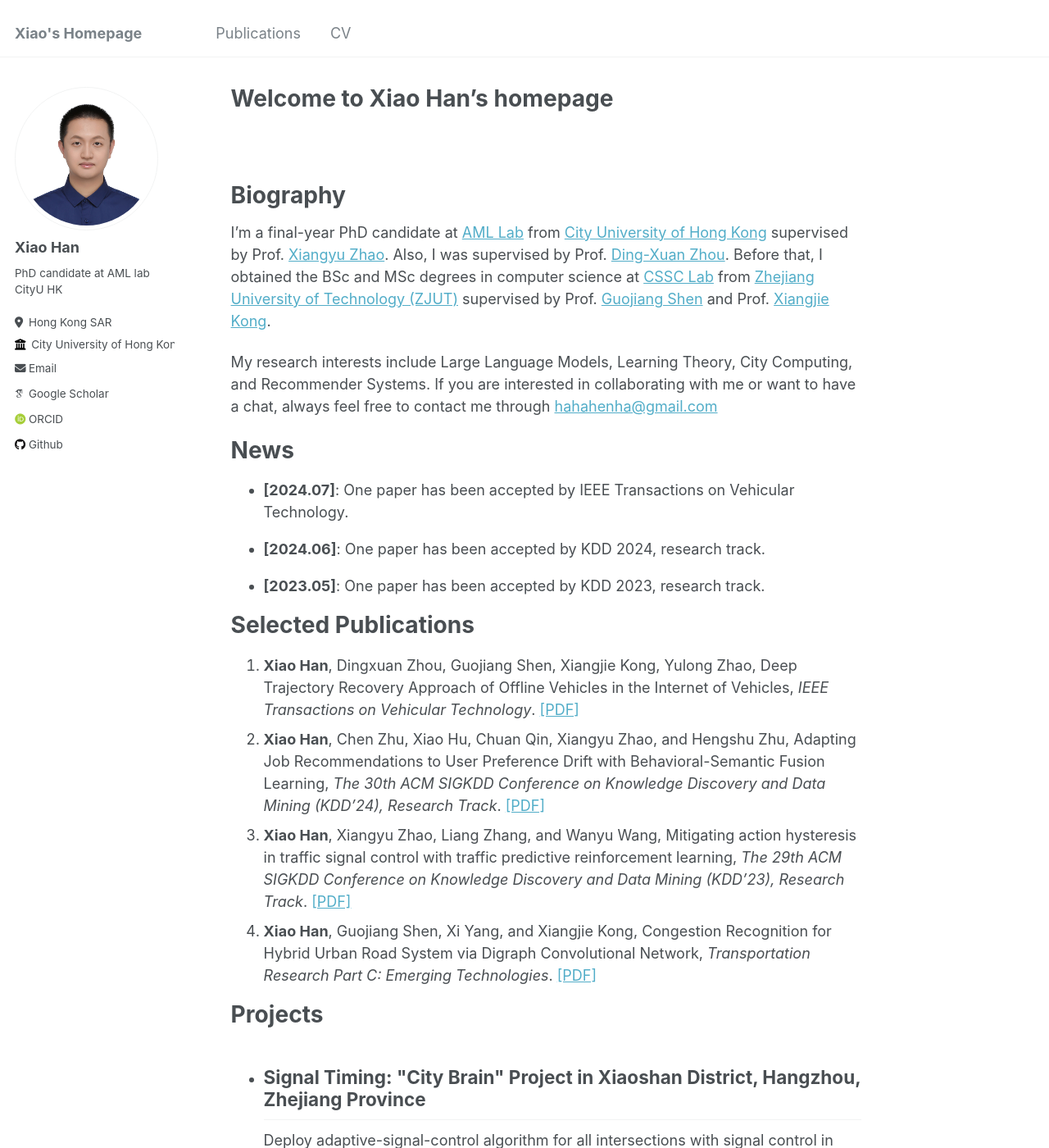
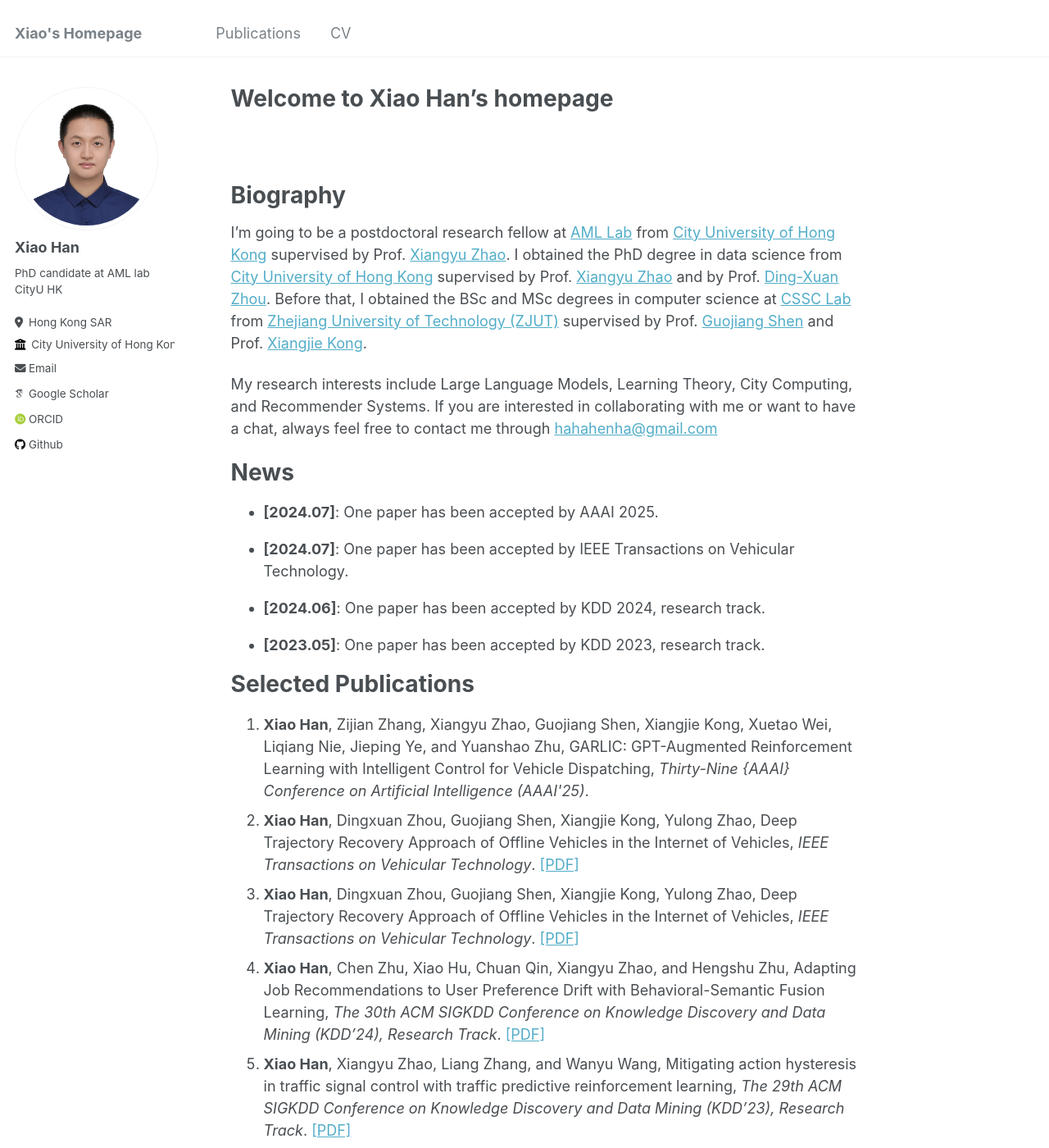
Before and after one commit to hahahenha/hahahenha.github.io, a Jekyll site: the page built from _pages/about.md, in a window 1280 px wide and 1400 px high. Shown: the whole window at 82% size. Built offline with Jekyll 4.4.1, drawn with Linux system fonts in a browser that asks for light colours; some web fonts are replaced.

Commit message:
Update about.md

```diff
--- a/_pages/about.md
+++ b/_pages/about.md
@@ -20,8 +20,8 @@ redirect_from:
 
 Biography
 ======
-I'm a final-year PhD candidate at [AML Lab](https://aml-cityu.github.io/) from [City University of Hong Kong](https://www.cityu.edu.hk) supervised by Prof. [Xiangyu Zhao](https://zhaoxyai.github.io/).
-Also, I was supervised by Prof. [Ding-Xuan Zhou](https://www.sydney.edu.au/science/about/our-people/academic-staff/dingxuan-zhou.html).
+I'm going to be a postdoctoral research fellow at [AML Lab](https://aml-cityu.github.io/) from [City University of Hong Kong](https://www.cityu.edu.hk) supervised by Prof. [Xiangyu Zhao](https://zhaoxyai.github.io/).
+I obtained the PhD degree in data science from [City University of Hong Kong](https://www.cityu.edu.hk) supervised by Prof. [Xiangyu Zhao](https://zhaoxyai.github.io/) and by Prof. [Ding-Xuan Zhou](https://www.sydney.edu.au/science/about/our-people/academic-staff/dingxuan-zhou.html).
 Before that, I obtained the BSc and MSc degrees in computer science at [CSSC Lab](https://www.cssclab.cn/) from [Zhejiang University of Technology (ZJUT)](https://www.zjut.edu.cn) supervised by Prof. [Guojiang Shen](https://homepage.zjut.edu.cn//sgj/) and Prof. [Xiangjie Kong](http://www.cssclab.cn/xjkong/).
 
 My research interests include Large Language Models, Learning Theory, City Computing, and Recommender Systems.
@@ -38,6 +38,10 @@ If you are interested in collaborating with me or want to have a chat, always fe
 
 <!-- <div class="scrollable"> -->
 <div>
+ <ul>
+    <li><strong>[2024.07]</strong>: One paper has been accepted by AAAI 2025.</li>
+  </ul>
+
   <ul>
     <li><strong>[2024.07]</strong>: One paper has been accepted by IEEE Transactions on Vehicular Technology.</li>
   </ul>
@@ -54,6 +58,17 @@ If you are interested in collaborating with me or want to have a chat, always fe
 # Selected Publications
 
 <ol>
+  <li>
+  <Strong>Xiao Han</Strong>, Zijian Zhang, Xiangyu Zhao, Guojiang Shen, Xiangjie Kong, Xuetao Wei, Liqiang Nie, Jieping Ye, and Yuanshao Zhu,
+    GARLIC: GPT-Augmented Reinforcement Learning with Intelligent Control for Vehicle Dispatching,
+    <em>Thirty-Nine {AAAI} Conference on Artificial Intelligence (AAAI'25)</em>.
+  </li>
+   <li>
+    <Strong>Xiao Han</Strong>, Dingxuan Zhou, Guojiang Shen, Xiangjie Kong, Yulong Zhao,
+    Deep Trajectory Recovery Approach of Offline Vehicles in the Internet of Vehicles,
+    <em>IEEE Transactions on Vehicular Technology</em>.
+    <a target="_blank" rel="noopener" href="https://ieeexplore.ieee.org/document/10586793">[PDF]</a>
+  </li>
   <li>
     <Strong>Xiao Han</Strong>, Dingxuan Zhou, Guojiang Shen, Xiangjie Kong, Yulong Zhao,
     Deep Trajectory Recovery Approach of Offline Vehicles in the Internet of Vehicles,
```
